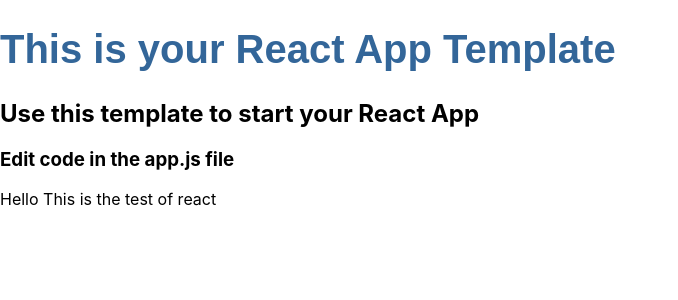
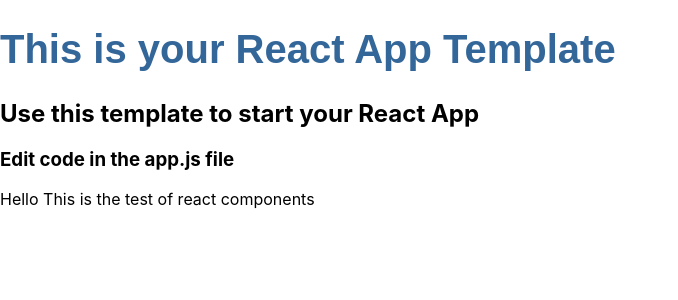
Before and after one commit to staubracing/webpack-react-template, a React app: page / in a window 1280 px wide. Shown: the top 300 px of the page, without its empty margins (0-678 px from the left). Built offline with nearby package versions, Linux system fonts and the light colour scheme.

Commit message:
updated hello component export

```diff
--- a/src/components/Hello.js
+++ b/src/components/Hello.js
@@ -1,6 +1,4 @@
 
-function Hello() {
-  return <div>Hello This is the test of react</div>;
+export default function Hello() {
+  return <div>Hello This is the test of react components</div>;
 }
-
-export default Hello;
```
